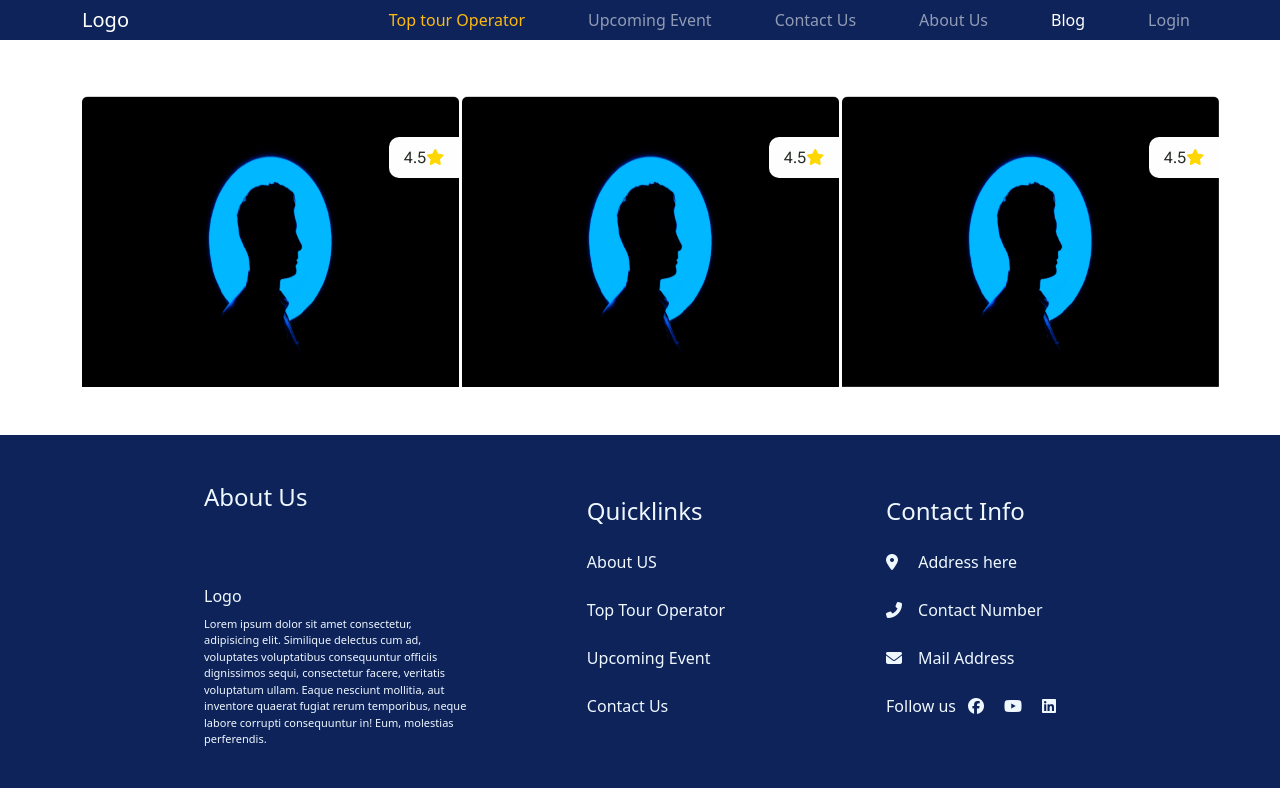
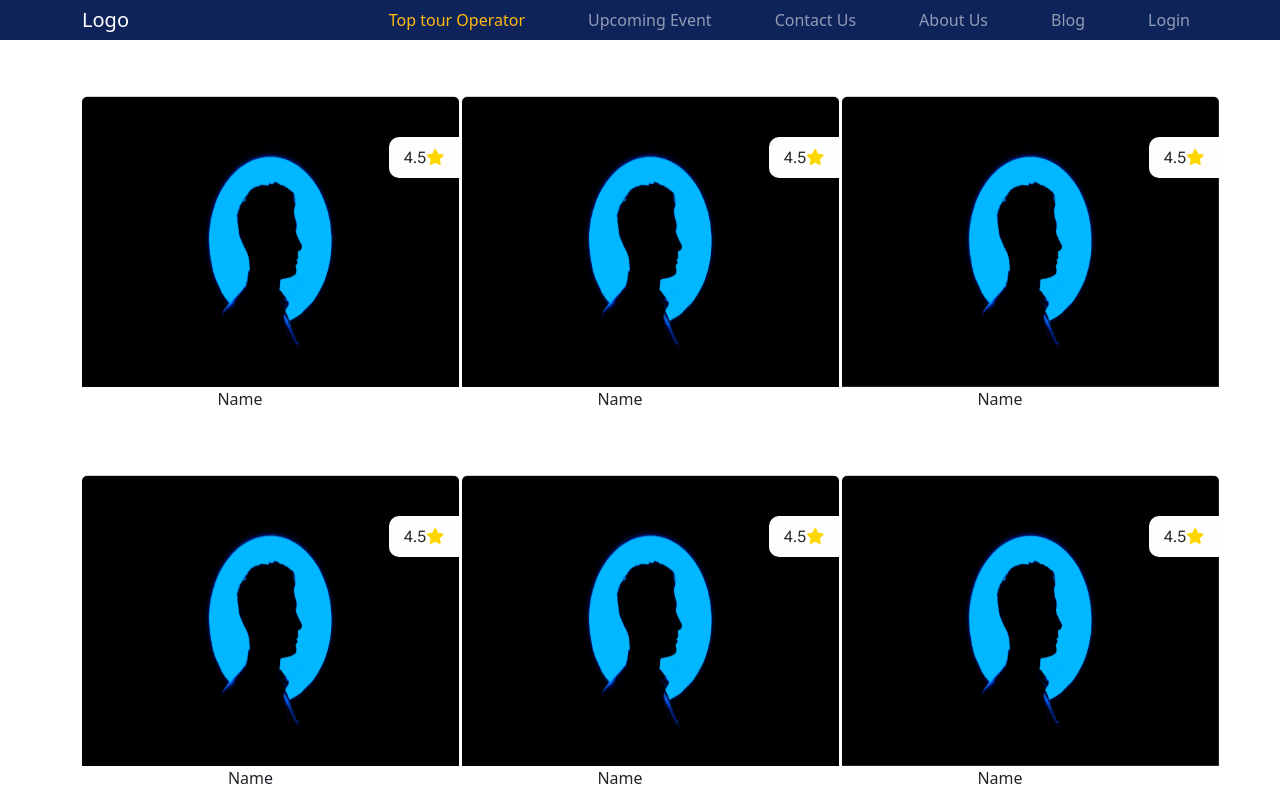
Before and after one commit to baitul1900/newwork, a plain HTML site: page toptourop.html in a window 1280 px wide. Shown: the top 809 px of the page. Drawn offline with nearby package versions, Linux system fonts and the light colour scheme.

Commit message:
file updated

```diff
--- a/toptourop.html
+++ b/toptourop.html
@@ -5,7 +5,7 @@
   <meta charset="UTF-8" />
   <meta http-equiv="X-UA-Compatible" content="IE=edge" />
   <meta name="viewport" content="width=device-width, initial-scale=1.0" />
-  <title>Document</title>
+  <title>Top Tour Operator</title>
   <link href="https://cdn.jsdelivr.net/npm/bootstrap@5.2.1/dist/css/bootstrap.min.css" rel="stylesheet" />
   <script src="https://cdn.jsdelivr.net/npm/bootstrap@5.2.1/dist/js/bootstrap.bundle.min.js"></script>
   <script src="https://kit.fontawesome.com/1b8c286e92.js" crossorigin="anonymous"></script>
@@ -35,8 +35,7 @@
             </li>
             <li class="nav-item"><a href="#" class="nav-link" style="padding-left: 55px;">About Us</a></li>
             <li class="nav-item">
-                        <a class="nav-link active"  href="#"
-                            style=" padding-left: 55px;">Blog</a>
+              <a class="nav-link " href="#" style=" padding-left: 55px;">Blog</a>
             </li>
             <li class="nav-item"><a href="#" class="nav-link" style="padding-left: 55px;">Login</a></li>
           </ul>
@@ -56,7 +55,7 @@
               border-right: 0px;
             ">
           <img class="card-img-top pp" src="assets/pic/operator.jpg" alt="Card image"
-            style="width: 100%; height: 290px" />
+            style="width: 100%; height: 290px;" />
           <div class="p2">
             <p style="margin-bottom: 0px">
               4.5<span><i class="fas fa-star" style="color: gold"></i></span>
@@ -67,6 +66,7 @@
             <div class="text">Name</div>
           </div>
         </div>
+        <p style="text-align: center; padding-right:40px">Name</p>
       </div>
 
       <div class="col-sm-12 col-md-12 col-lg-4 col-xs-4 col-xxl-4">
@@ -88,6 +88,7 @@
             <div class="text">Name</div>
           </div>
         </div>
+        <p style="text-align: center; padding-right:40px">Name</p>
       </div>
 
       <div class="col-sm-12 col-md-12 col-lg-4 col-xs-4 col-xxl-4">
@@ -109,11 +110,82 @@
             <div class="text">Name</div>
           </div>
         </div>
+        <p style="text-align: center; padding-right:40px">Name</p>
+      </div>
+    </div>
+
+    <div class="row mt-5">
+      <div class="col-sm-12 col-md-12 col-lg-4 col-xs-4 col-xxl-4">
+        <div class="card p-0" style="
+              width: 377px;
+              border-bottom: 0px;
+              border-left: 0px;
+              border-right: 0px;
+            ">
+          <img class="card-img-top pp" src="assets/pic/operator.jpg" alt="Card image"
+            style="width: 100%; height: 290px" />
+          <div class="p2">
+            <p style="margin-bottom: 0px">
+              4.5<span><i class="fas fa-star" style="color: gold"></i></span>
+            </p>
+          </div>
+
+          <div class="middle">
+            <div class="text">Name</div>
+          </div>
+          <p style="text-align: center; padding-right:40px">Name</p>
+        </div>
+
+      </div>
+
+      <div class="col-sm-12 col-md-12 col-lg-4 col-xs-4 col-xxl-4">
+        <div class="card p-0" style="
+              width: 377px;
+              border-bottom: 0px;
+              border-left: 0px;
+              border-right: 0px;
+            ">
+          <img class="card-img-top pp" src="assets/pic/operator.jpg" alt="Card image"
+            style="width: 100%; height: 290px" />
+          <div class="p2">
+            <p style="margin-bottom: 0px">
+              4.5<span><i class="fas fa-star" style="color: gold"></i></span>
+            </p>
+          </div>
+
+          <div class="middle">
+            <div class="text">Name</div>
+          </div>
+        </div>
+        <p style="text-align: center; padding-right:40px">Name</p>
+      </div>
+
+      <div class="col-sm-12 col-md-12 col-lg-4 col-xs-4 col-xxl-4">
+        <div class="card p-0" style="
+              width: 377px;
+              border-bottom: 0px;
+              border-left: 0px;
+              border-right: 0px;
+            ">
+          <img class="card-img-top pp" src="assets/pic/operator.jpg" alt="Card image"
+            style="width: 100%; height: 290px" />
+          <div class="p2">
+            <p style="margin-bottom: 0px">
+              4.5<span><i class="fas fa-star" style="color: gold"></i></span>
+            </p>
+          </div>
+
+          <div class="middle">
+            <div class="text">Name</div>
+          </div>
+        </div>
+        <p style="text-align: center; padding-right:40px">Name</p>
       </div>
     </div>
   </div>
 
-  <!-- footer start -->
+
+
     <footer class="container-fluid mt-5 bg-dark">
       <div class="row d-flex align-items-center justify-content-center"
           style="background-color: #0d235a; height: 100%;">
@@ -173,6 +245,8 @@
 
 
 
+
+
     <!-- end here -->
     <script src="https://cdn.jsdelivr.net/npm/@popperjs/core@2.9.2/dist/umd/popper.min.js"
       integrity="sha384-IQsoLXl5PILFhosVNubq5LC7Qb9DXgDA9i+tQ8Zj3iwWAwPtgFTxbJ8NT4GN1R8p"
```
Also changed, not shown: blog.html (+1 -1 lines), blogdetails.html (+1 -1 lines), package_details.html (+2 -2 lines), top_tour_profile.html (+3 -3 lines), upcomingevt.html (+29 -23 lines). Lines whose indentation alone changed are shown as unchanged.
